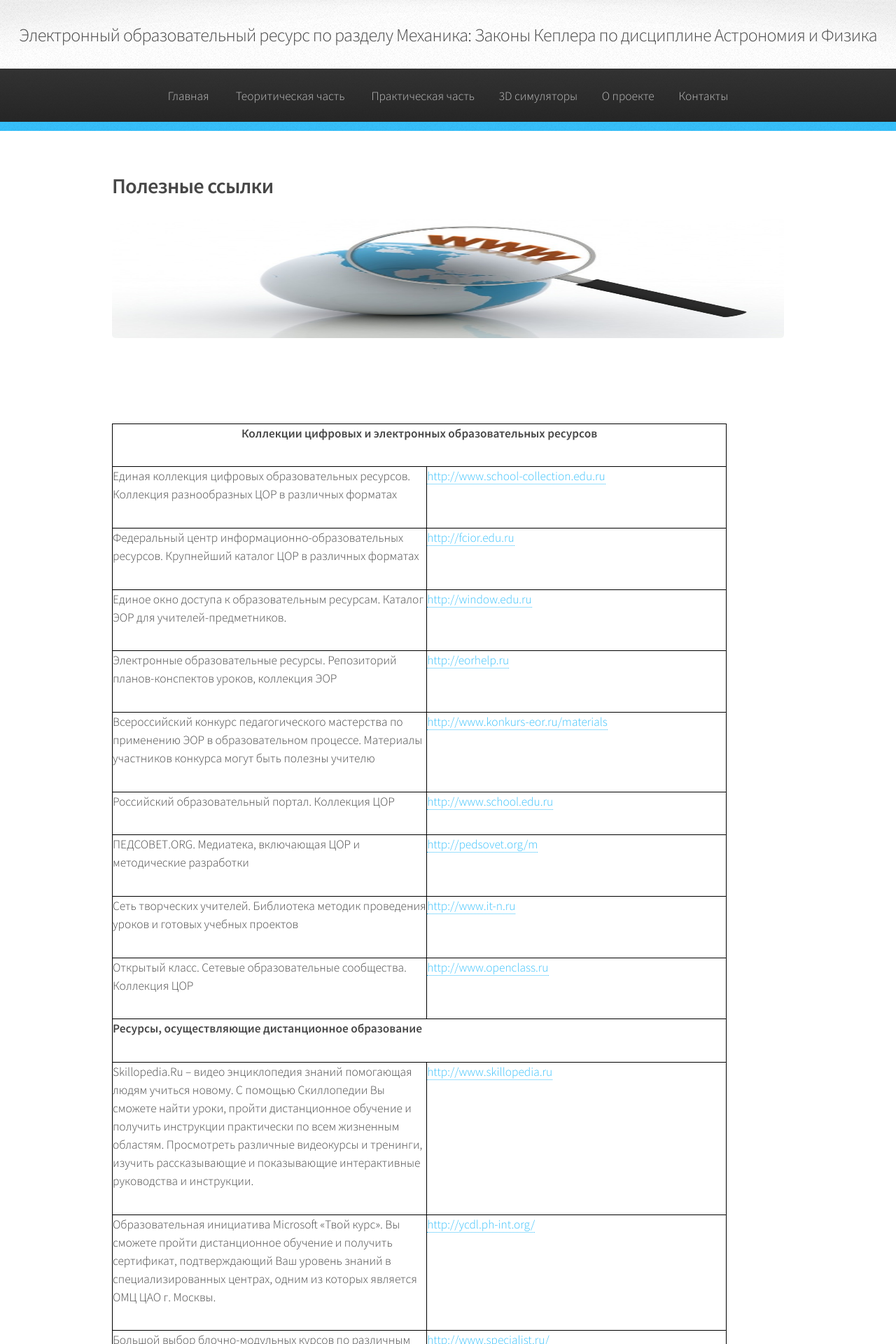
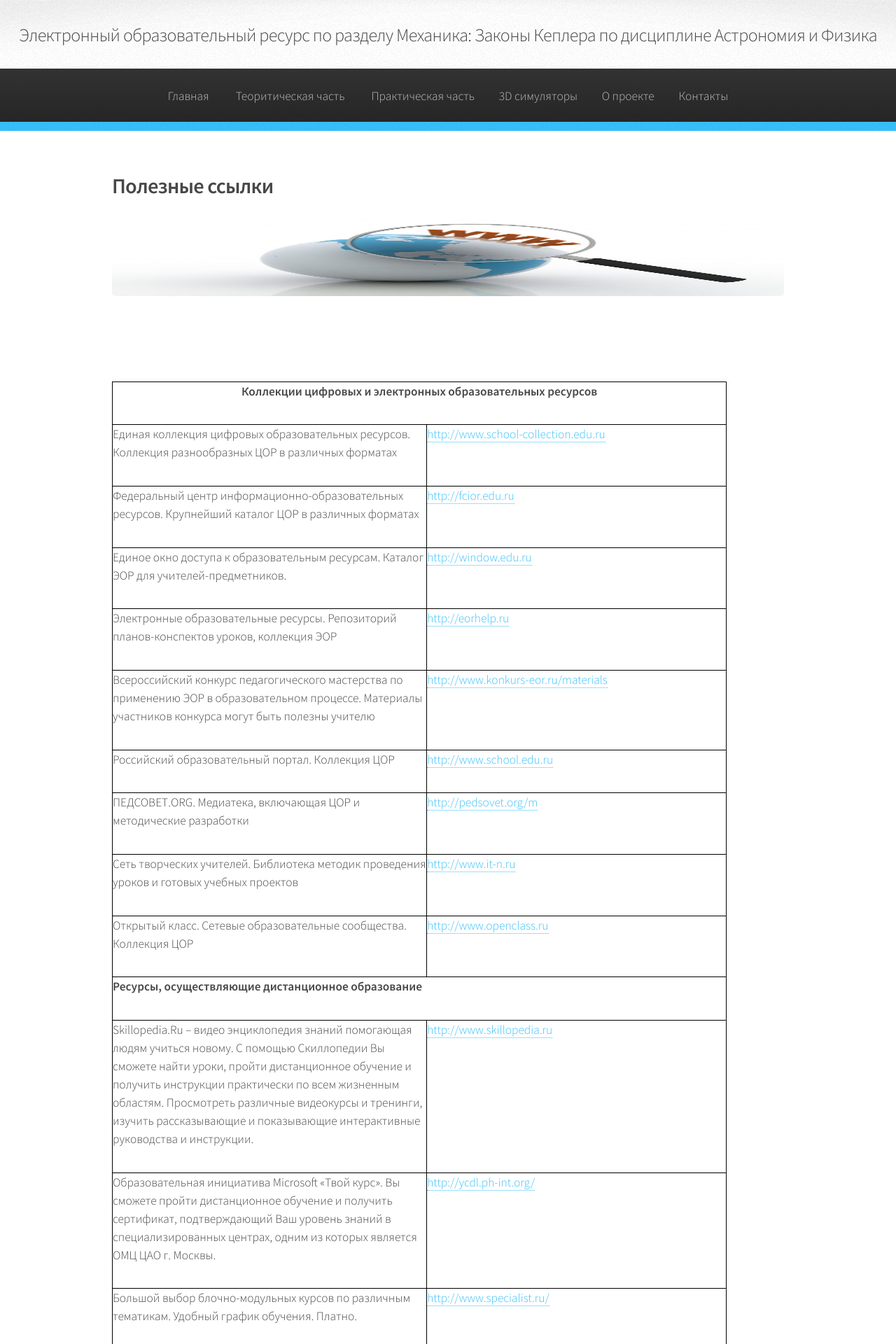
Before and after one commit to VlPop/VlPop.github.io, a Jekyll site: the page built from 1T-P_link.html, in a window 1280 px wide. Shown: the top 1920 px of the page at 70% size. Built offline with Jekyll 4.4.1, drawn with Linux system fonts in a browser that asks for light colours.

Commit message:
Update 1T-P_link.html

```diff
--- a/1T-P_link.html
+++ b/1T-P_link.html
@@ -17,7 +17,7 @@ layout: default
 							<p></p>
 						</header>
 
-						<span class="image featured"><img src="{{ site.baseurl }}/assets/images/ssylki.jpg.jpg" height="170" width="150" alt=""/></span>
+						<span class="image featured"><img src="{{ site.baseurl }}/assets/images/ssylki.jpg.jpg" height="110" width="100" alt="Полезные ссылки"/></span>
 
 						</head>
 
```
